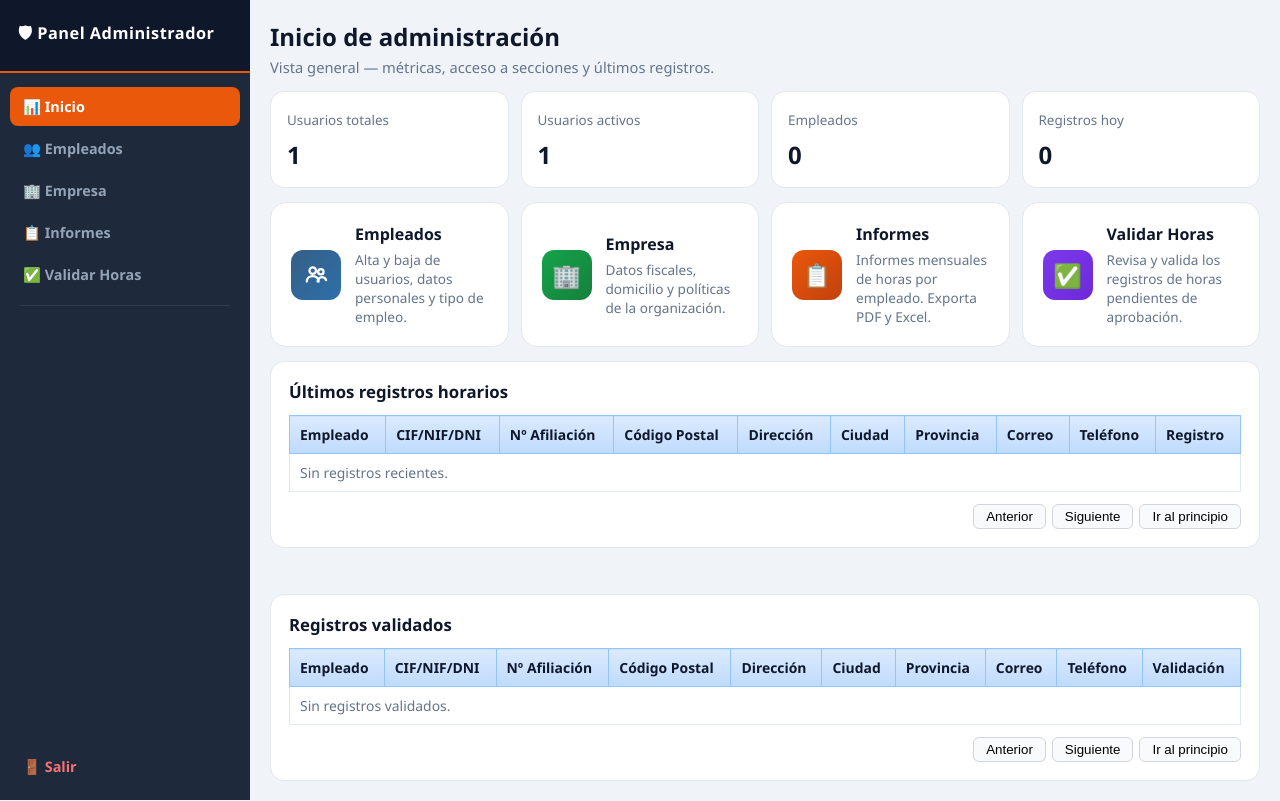
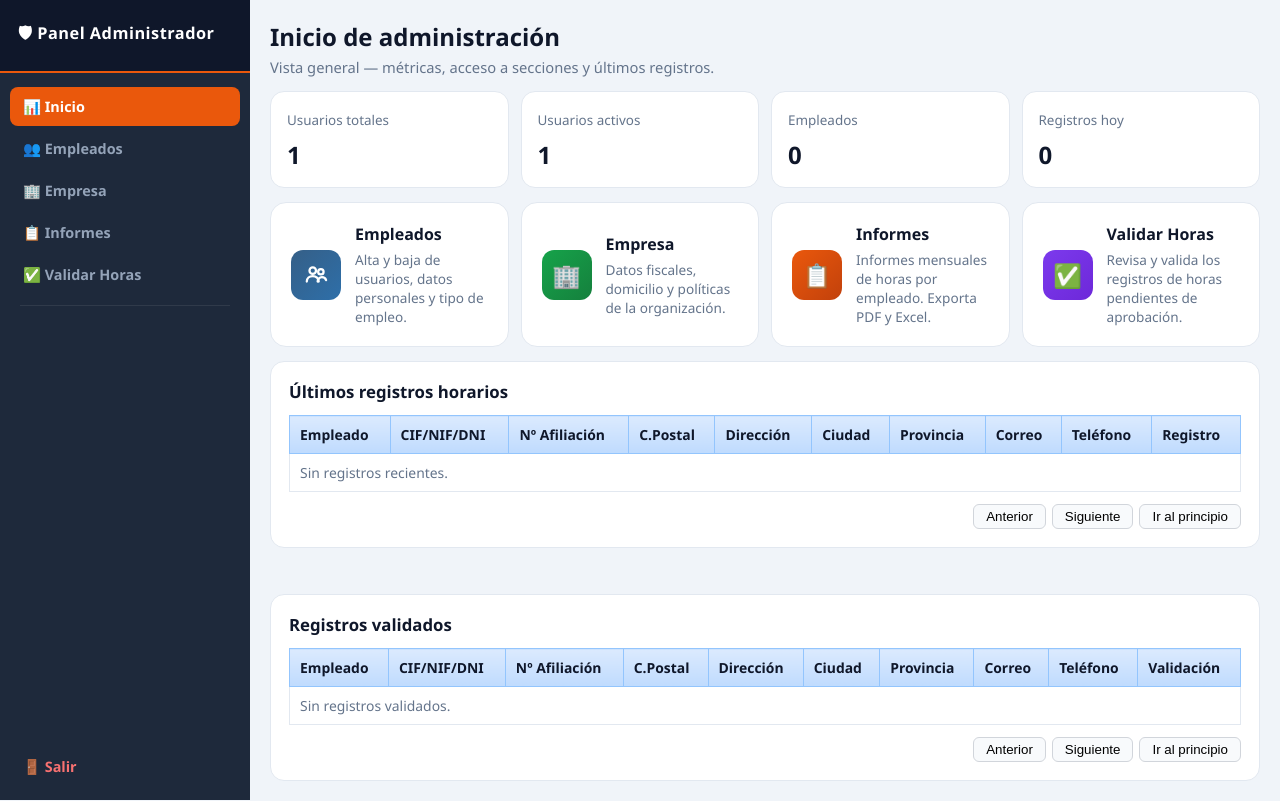
Before and after one commit to camir-hub/Control_Horario-Superpekes, a Flask app: page /admin in a window 1280 px wide. Run offline with Flask 3, Linux system fonts and the light colour scheme; a user stored in the database is signed in; data comes from the database, SQL or seed files in the repository; data that the repository does not hold is empty.

Commit message:
Se sustituye código postal por C,Postal para evitar el scroll horizontal

```diff
--- a/templates/admin_dashboard.html
+++ b/templates/admin_dashboard.html
@@ -381,7 +381,7 @@
                                     <th>Empleado</th>
                                     <th>CIF/NIF/DNI</th>
                                     <th>Nº Afiliación</th>
-                                    <th>Código Postal</th>
+                                    <th>C.Postal</th>
                                     <th>Dirección</th>
                                     <th>Ciudad</th>
                                     <th>Provincia</th>
@@ -396,7 +396,7 @@
                                     <td data-label="Empleado">{{ item.user.first_name }} {{ item.user.last_name }}</td>
                                     <td data-label="CIF/NIF/DNI">{{ item.user.tax_id }}</td>
                                     <td data-label="Nº Afiliación">{{ item.user.affiliation_number }}</td>
-                                    <td data-label="Código Postal">{{ item.user.postal_code }}</td>
+                                    <td data-label="C.Postal">{{ item.user.postal_code }}</td>
                                     <td data-label="Dirección">{{ item.user.address }}</td>
                                     <td data-label="Ciudad">{{ item.user.city }}</td>
                                     <td data-label="Provincia">{{ item.user.province }}</td>
@@ -440,7 +440,7 @@
                                 <th>Empleado</th>
                                 <th>CIF/NIF/DNI</th>
                                 <th>Nº Afiliación</th>
-                                <th>Código Postal</th>
+                                <th>C.Postal</th>
                                 <th>Dirección</th>
                                 <th>Ciudad</th>
                                 <th>Provincia</th>
@@ -455,7 +455,7 @@
                                 <td data-label="Empleado">{{ entry.user.first_name }} {{ entry.user.last_name }}</td>
                                 <td data-label="CIF/NIF/DNI">{{ entry.user.tax_id }}</td>
                                 <td data-label="Nº Afiliación">{{ entry.user.affiliation_number }}</td>
-                                <td data-label="Código Postal">{{ entry.user.postal_code }}</td>
+                                <td data-label="C.Postal">{{ entry.user.postal_code }}</td>
                                 <td data-label="Dirección">{{ entry.user.address }}</td>
                                 <td data-label="Ciudad">{{ entry.user.city }}</td>
                                 <td data-label="Provincia">{{ entry.user.province }}</td>
--- a/templates/admin_users.html
+++ b/templates/admin_users.html
@@ -330,7 +330,7 @@
                                 <th>CIF/NIF/DNI</th>
                                 <th>Nº Afiliación</th>
                                 <th>Dirección</th>
-                                <th>Código postal</th>
+                                <th>C.Postal</th>
                                 <th>Ciudad</th>
                                 <th>Provincia</th>
                                 <th>Correo</th>
@@ -349,7 +349,7 @@
                                 <td data-label="CIF/NIF/DNI">{{ user.tax_id or '-' }}</td>
                                 <td data-label="Nº Afiliación">{{ user.affiliation_number or '-' }}</td>
                                 <td data-label="Dirección">{{ user.address or '-' }}</td>
-                                <td data-label="Código postal">{{ user.postal_code or '-' }}</td>
+                                <td data-label="C.Postal">{{ user.postal_code or '-' }}</td>
                                 <td data-label="Ciudad">{{ user.city or '-' }}</td>
                                 <td data-label="Provincia">{{ user.province or '-' }}</td>
                                 <td data-label="Correo">{{ user.email or '-' }}</td>
```
